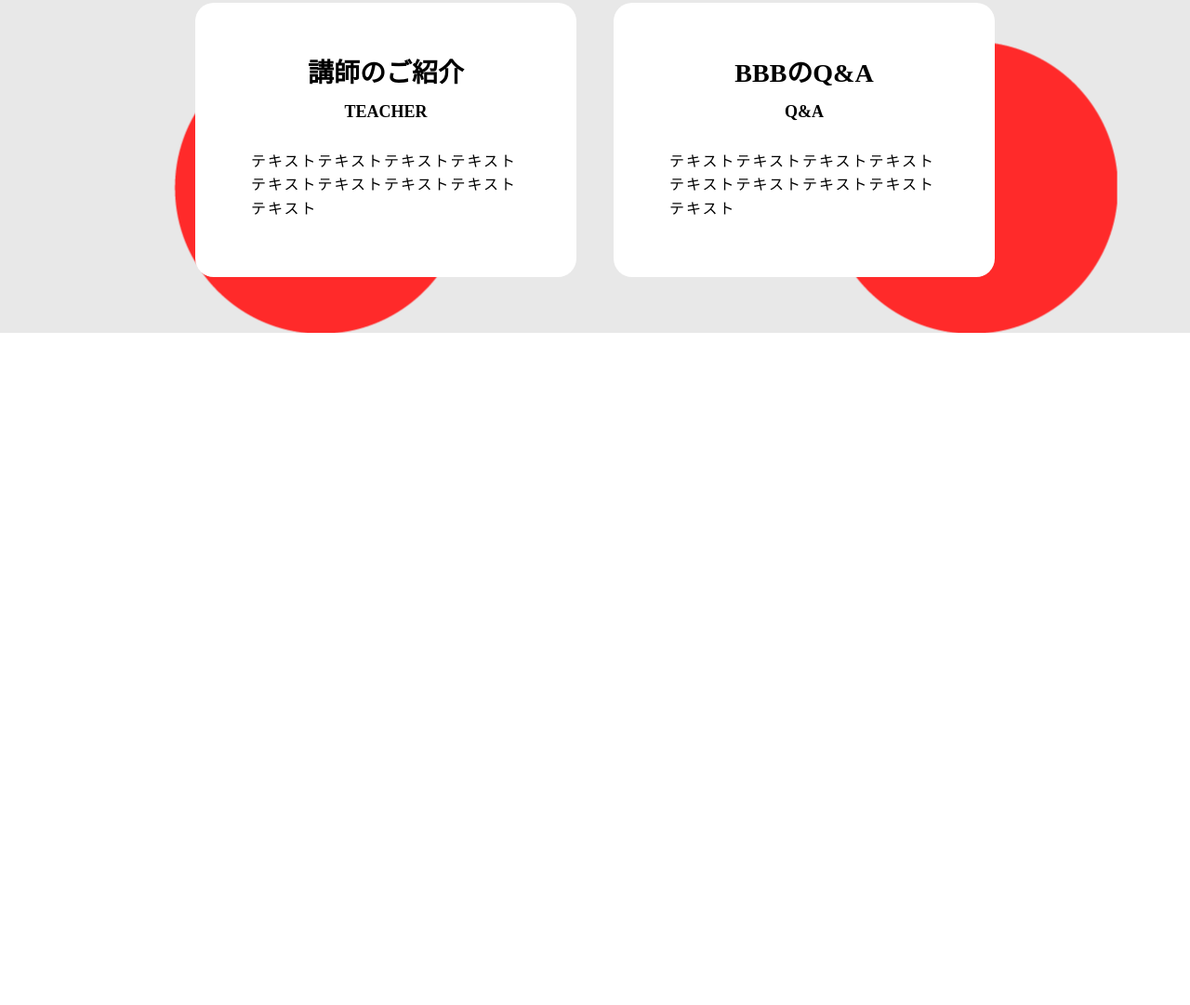
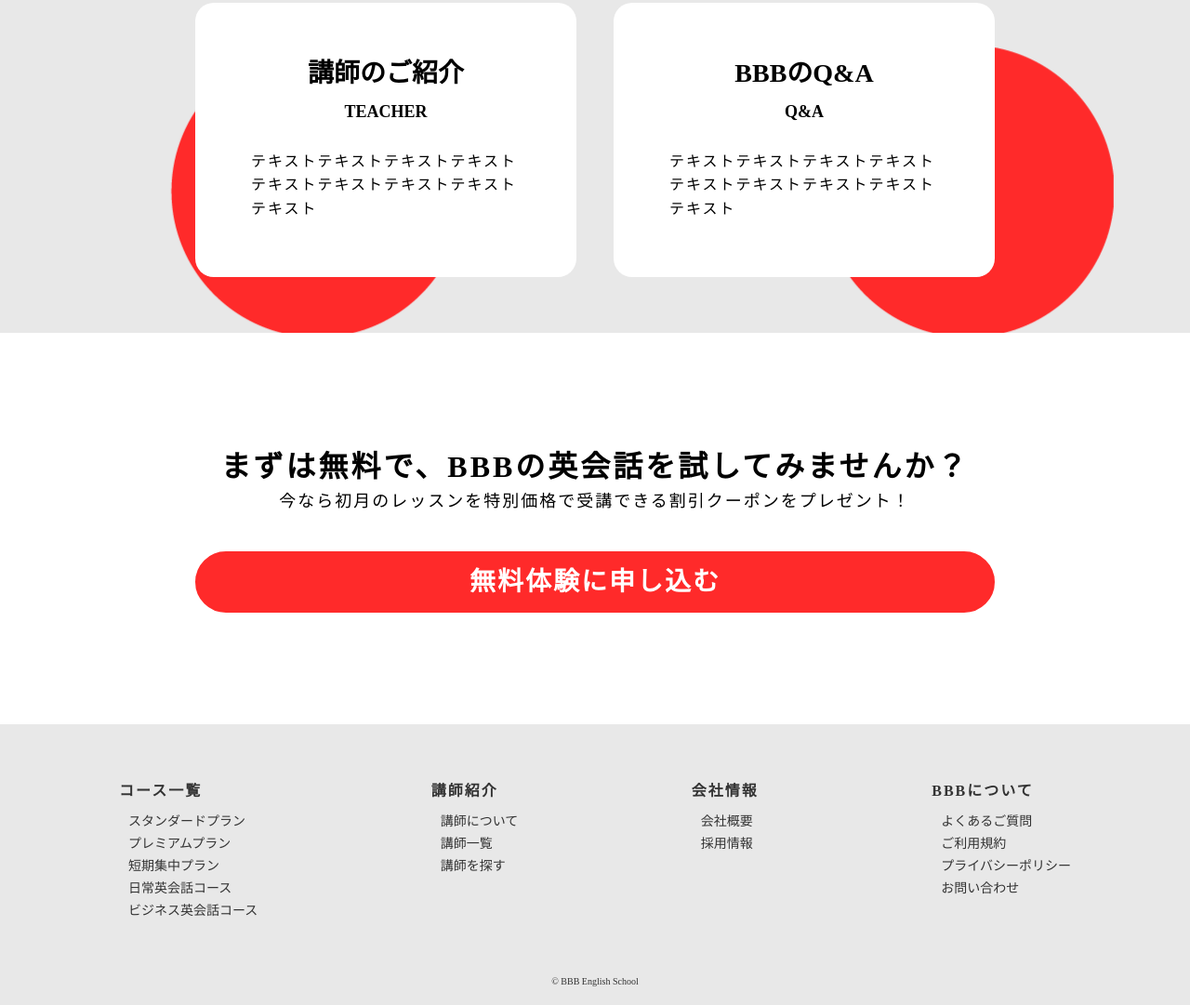
Before and after one commit to LJH20072404/-, a plain HTML site: page 新しいフォルダー/index.html in a window 1280 px wide. Shown: the part 3005-4086 px from the top of the page at 93% size. Before the commit the page ends 3363 px from the top, so only its background shows below. Drawn offline with nearby package versions, Linux system fonts and the light colour scheme.

Commit message:
no message

```diff
--- a/新しいフォルダー/index.css
+++ b/新しいフォルダー/index.css
@@ -463,3 +463,104 @@ header {
     text-align: left;
     margin-top: 30px;
 }
+/**/
+.Free-trial {
+    text-align: center;
+    margin-top: 120px;
+    margin-bottom: 120px;
+}
+.Free-trial h2 {
+    font-size: 32px;
+    font-weight: bold;
+    line-height: 1.5;
+    letter-spacing: 3px;
+}
+.Free-trial p {
+    font-size: 18px;
+    letter-spacing: 2px;
+    line-height: 1.5;
+}
+.Free-trial button {
+    background-color: #FF2A2A;
+    color: white;
+    padding: 15px 292.5px;
+    border-radius: 50px;
+    font-size: 28px;
+    font-weight: bold;
+    line-height: l.5;
+    letter-spacing: 2px;
+    margin-top: 40px;
+    transition: all 0.3s ease-in-out;
+    border: #FF2A2A 2px solid;
+}
+.Free-trial button:hover {
+    background-color: white;
+    color: #FF2A2A;
+}
+/*footer*/
+footer {
+    background-color: #e8e8e8;
+    color: #333;
+}
+footer p {
+    text-align: center;
+    font-size: 10px;
+    padding-bottom: 20px;
+}
+.footer-message {
+    display: flex;
+    justify-content: space-between;
+    padding-top: 60px;
+    padding-bottom: 60px;
+    margin: 0 auto;
+    max-width: 80vw;
+}
+.footer-messages h4 {
+    font-size: 16px;
+    font-weight: bold;
+    line-height: 1.5;
+    letter-spacing: 2px;
+}
+.footer-messages ul {
+    display: flex;
+    flex-direction: column;
+    gap: 3px;
+    margin-top: 10px;
+    margin-left: 10px;
+}
+.footer-messages li {
+    font-size: 14px;
+    line-height: 1.5;
+}
+@media screen and (max-width: 900px) {
+    .menu-btn {
+        height: 70px;
+        width: 70px;
+    }
+    .first-container {
+        display: flex;
+        flex-direction: column;
+        justify-content: center;
+        align-items: center;
+        width: 100vw;
+        padding: 0;
+    }
+    .swiper {
+        max-width: 100vw;
+        width: 100%;
+        transform: translateX(0);
+    }
+    .FC-message {
+        max-width: 100vw;
+        width: 100%;
+    }
+    .messages p {
+        font-size: 32px;
+    }
+    .FC-btn {
+        max-width: 90%;
+        width: 100%;
+        margin: 0 auto;
+        right: 5px;
+    }
+}
--- a/新しいフォルダー/index.html
+++ b/新しいフォルダー/index.html
@@ -85,7 +85,7 @@
                 <img src="img/線 57.png" alt="line">
             </div>
             <div class="TC-bottom">
-                <div class="TC-photo-message" id="item01">
+                <div class="TC-photo-message" id="item01" data-aos="zoom-in">
                     <div class="TC-photo">
                         <img src="img/icon-student1.png" alt="">
                         <p>○○○さん</p>
@@ -99,7 +99,7 @@
                         </div>
                     </div>
                 </div>
-                <div class="TC-photo-message" id="item02">
+                <div class="TC-photo-message" id="item02" data-aos="zoom-in">
                     <div class="TC-message">
                         <div class="inside-message">
                             <p>テキストテキストテキストテキストテキストテキストテキストテキストテキスト<br>テキストテキストテキストテキストテキストテキストテキストテキストテキスト</p>
@@ -112,7 +112,7 @@
                         <p>大学生</p>
                     </div>
                 </div>
-                <div class="TC-photo-message" id="item03">
+                <div class="TC-photo-message" id="item03" data-aos="zoom-in">
                     <div class="TC-photo">
                         <img src="img/icon-student3.png" alt="">
                         <p>○○○さん</p>
@@ -160,8 +160,51 @@
                 </div>
             </div>
         </div>
+        <div class="Free-trial">
+            <h2>まずは無料で、BBBの英会話を試してみませんか？</h2>
+            <p>今なら初月のレッスンを特別価格で受講できる割引クーポンをプレゼント！</p>
+            <button>無料体験に申し込む</button>
+        </div>
     </main>
-    <footer></footer>
+    <footer>
+        <div class="footer-message">
+            <div class="footer-messages">
+                <h4>コース一覧</h4>
+                <ul>
+                    <li><a href="">スタンダードプラン</a></li>
+                    <li><a href="">プレミアムプラン</a></li>
+                    <li><a href="">短期集中プラン</a></li>
+                    <li><a href="">日常英会話コース</a></li>
+                    <li><a href="">ビジネス英会話コース</a></li>
+                </ul>
+            </div>
+            <div class="footer-messages">
+                <h4>講師紹介</h4>
+                <ul>
+                    <li><a href="">講師について</a></li>
+                    <li><a href="">講師一覧</a></li>
+                    <li><a href="">講師を探す</a></li>
+                </ul>
+            </div>
+            <div class="footer-messages">
+                <h4>会社情報</h4>
+                <ul>
+                    <li><a href="">会社概要</a></li>
+                    <li><a href="">採用情報</a></li>
+                </ul>
+            </div>
+            <div class="footer-messages">
+                <h4>BBBについて</h4>
+                <ul>
+                    <li><a href="">よくあるご質問</a></li>
+                    <li><a href="">ご利用規約</a></li>
+                    <li><a href="">プライバシーポリシー</a></li>
+                    <li><a href="">お問い合わせ</a></li>
+                </ul>
+            </div>
+        </div>
+        <p>© BBB English School</p>
+    </footer>
     <script src="https://cdnjs.cloudflare.com/ajax/libs/aos/2.3.4/aos.js"></script>
     <script src="https://cdn.jsdelivr.net/npm/swiper@11/swiper-bundle.min.js"></script>
     <script src="index.js"></script>
```
